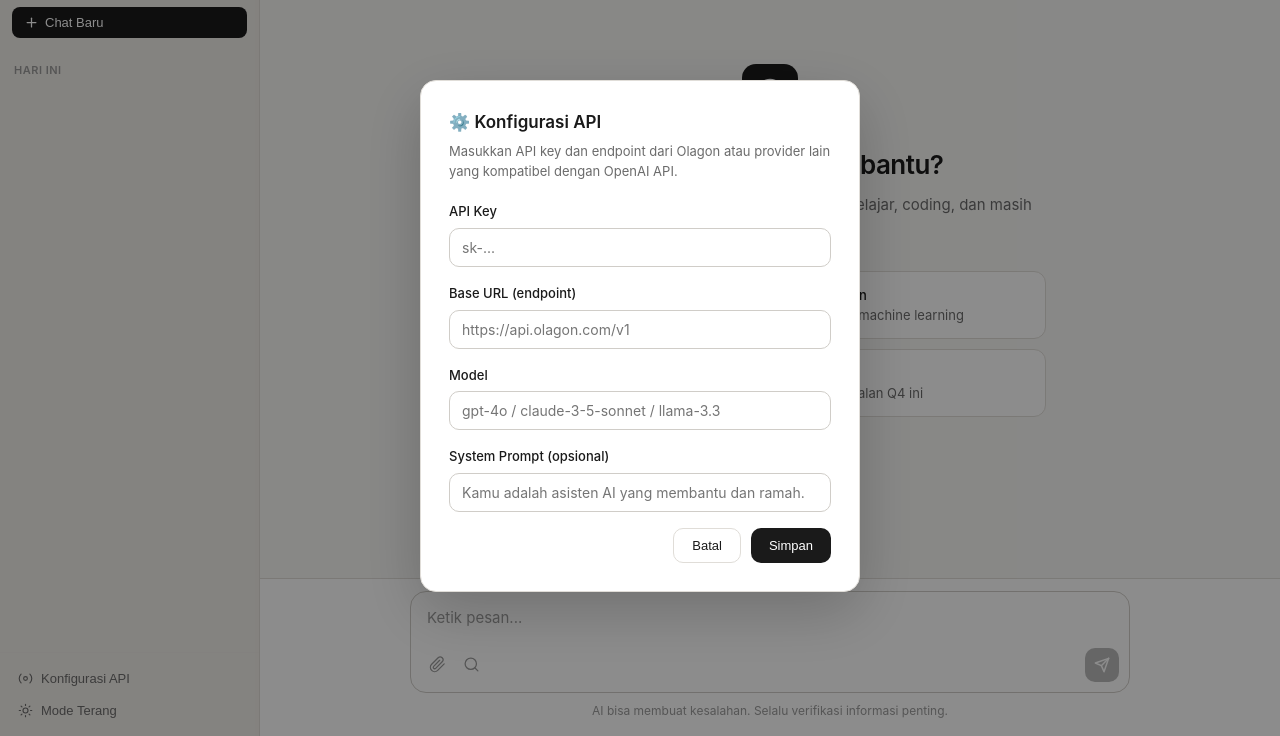
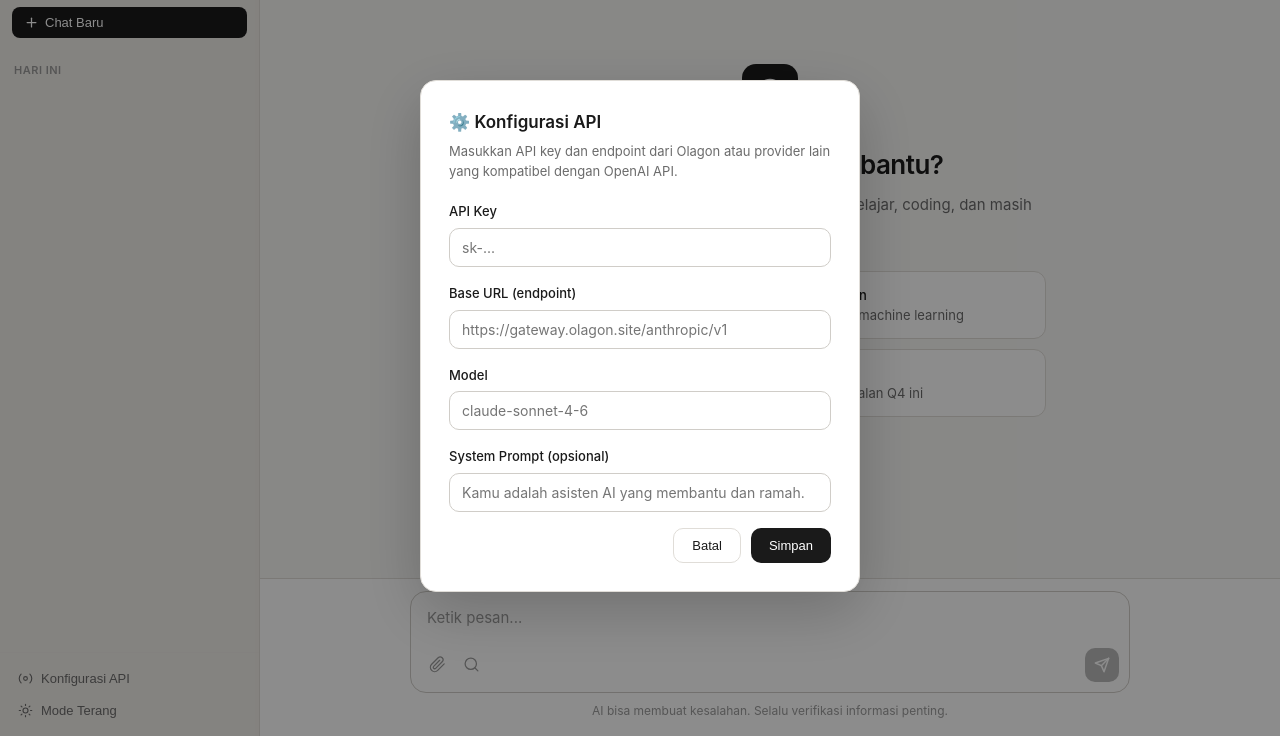
Before and after one commit to sdislamtahfizhcahayaquran/ai-check, a plain HTML site: page index.html in a window 1280 px wide. Both pictures are taken after a click on the button "Konfigurasi API". Shown: the part 64-800 px from the top of the page. Drawn offline with Linux system fonts and the light colour scheme.

Commit message:
Update index.html

```diff
--- a/index.html
+++ b/index.html
@@ -646,10 +646,10 @@
     <input class="field-input" type="password" id="api-key-input" placeholder="sk-...">
 
     <label class="field-label">Base URL (endpoint)</label>
-    <input class="field-input" type="text" id="base-url-input" placeholder="https://api.olagon.com/v1">
+    <input class="field-input" type="text" id="base-url-input" placeholder="https://gateway.olagon.site/anthropic/v1">
 
     <label class="field-label">Model</label>
-    <input class="field-input" type="text" id="model-input" placeholder="gpt-4o / claude-3-5-sonnet / llama-3.3">
+    <input class="field-input" type="text" id="model-input" placeholder="claude-sonnet-4-6">
 
     <label class="field-label">System Prompt (opsional)</label>
     <input class="field-input" type="text" id="system-input" placeholder="Kamu adalah asisten AI yang membantu dan ramah.">
@@ -987,7 +987,7 @@ async function sendMessage() {
       method: 'POST',
       headers: {
         'content-type': 'application/json',
-        'x-api-key': config.apiKey,
+        'Authorization': `Bearer ${config.apiKey}`,
         'anthropic-version': '2023-06-01',
       },
       body: JSON.stringify(payload),
```
